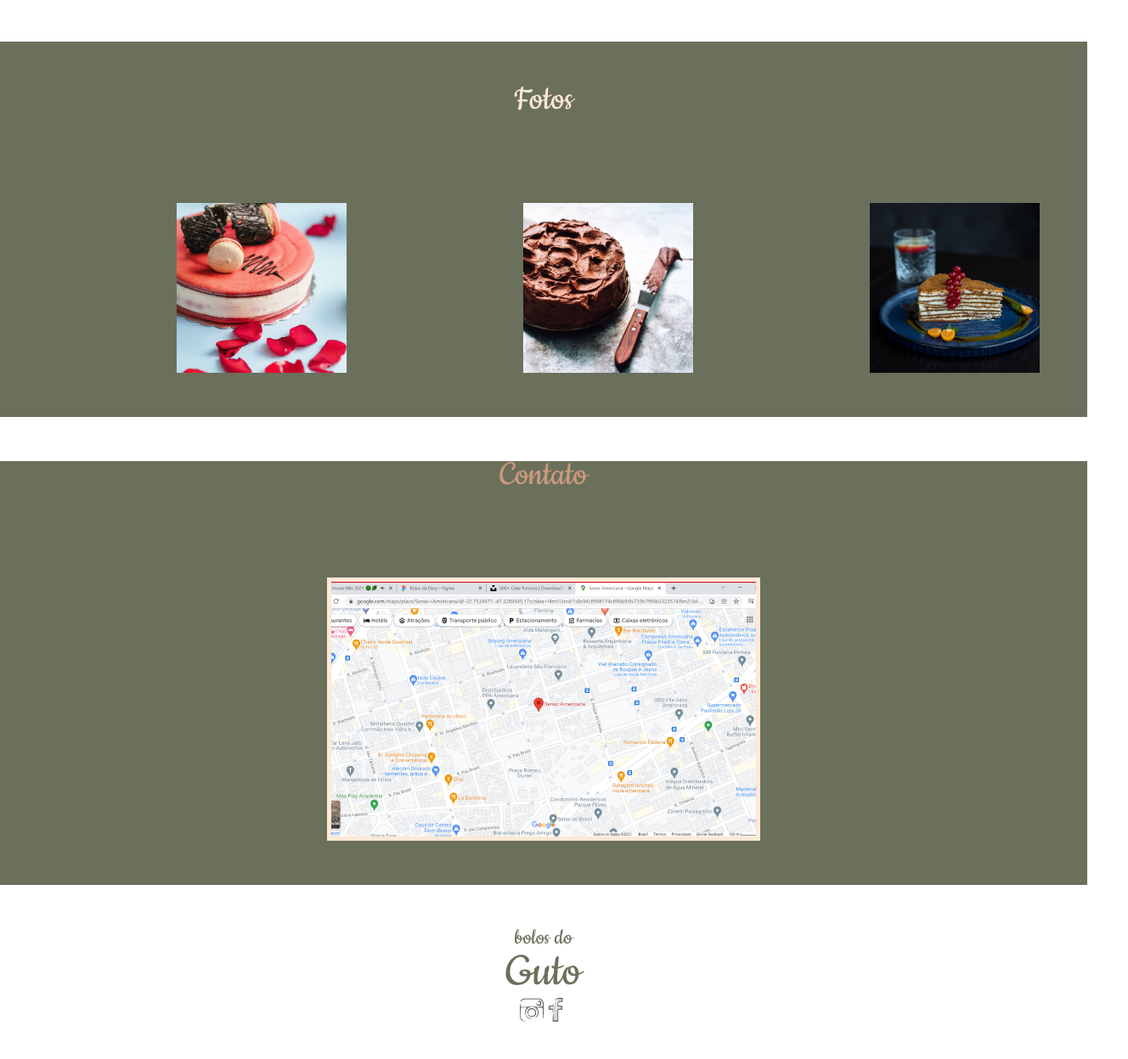
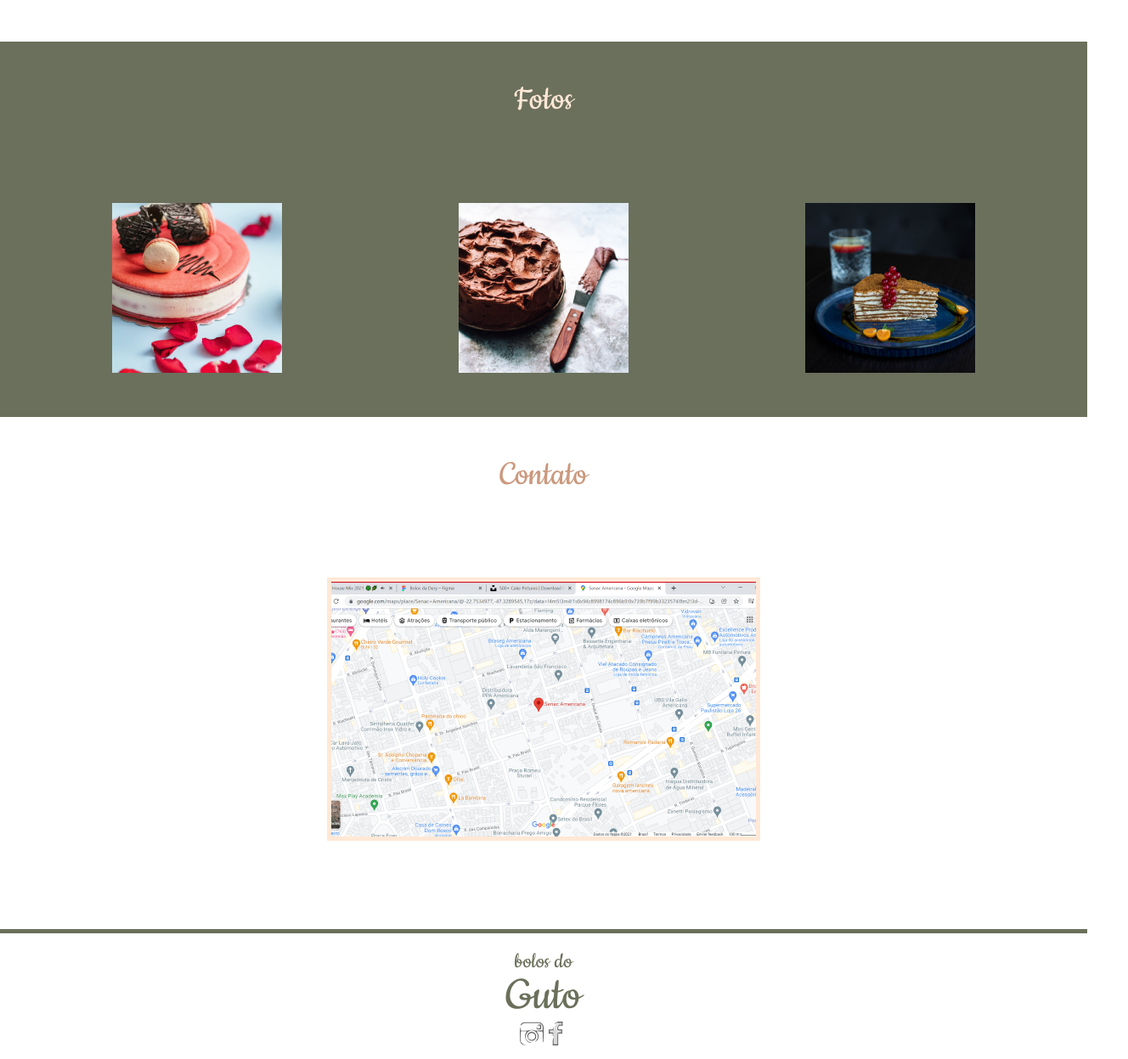
Before and after one commit to gustavo2606/lojaboloss, a plain HTML site: page index.html in a window 1280 px wide. Shown: the part 1114-2361 px from the top of the page at 85% size, 1328 px wide, since content can reach past the window. Before the commit the page ends 2317 px from the top, so only its background shows below. Drawn offline with Linux system fonts and the light colour scheme.

Commit message:
agora ireia adicionar o mapa do google maps e terminei os icones ja

```diff
--- a/estilo.css
+++ b/estilo.css
@@ -183,6 +183,7 @@ body {
 	padding-top: 20px;
 	padding-bottom: 20px;
 	text-align: center;
+	text-decoration: none;
 }
 
 .opcoes {
@@ -195,6 +196,10 @@ body {
 	text-decoration: none;
 	color: #FFE8D6;
 }
+.opcoes a{
+	color: #FFE8D6;
+}
+
 
 .imagembl {
 	width: 1440px;
@@ -277,7 +282,7 @@ body {
 
 .foto-bolos {
 	display: flex;
-	justify-content: space-evenly;
+	justify-content: center;
 	align-items: center;
 	margin-top: 52px;
 	margin-bottom: 52px;
@@ -297,6 +302,7 @@ body {
 	letter-spacing: 0%;
 	text-align: center;
 	color: #CB997E;
+	margin-bottom: 52px;
 }
 
 .mapa {
@@ -310,9 +316,8 @@ body {
 }
 
 .mapa-borda{
-   margin-top: 1px;
-   margin-bottom: 1px;
-   background-color: #6b705b;
+   border-bottom: 5px solid #6B705C;
+	margin-bottom: 23px;
 
 }
 
@@ -337,4 +342,5 @@ body {
 	display: flex;
 	justify-content: center;
 	align-items: center;
+	padding-bottom: 13px;
 }
--- a/index.html
+++ b/index.html
@@ -9,6 +9,9 @@
 </head>
 
 <body>
+
+
+
     <div class="perfil">
         <img src="imagens/icone.png" class="icone">
     </div>
@@ -17,7 +20,7 @@
         <p class="guto">Guto</P>
     </div>
     <div class="selecao">
-        <p class="opcoes"><a href="#">CARDÁPIO</a> - <a href="#">FOTOS</a> -<a href="#">CONTATO</a></p>
+        <p class="opcoes"><a href="#">CARDÁPIO</a> - <a href="#">FOTOS</a> - <a href="#">CONTATO</a></p>
     </div>
     <div class="imagem">
         <img src="imagens/banner.png " class="imagembl" alt="banner">
@@ -112,10 +115,15 @@
                     <p class="guto2">Guto</P>
                 </div>
                 <div class="icones">
-                    <img src="imagens/1829789_brand_instagram_logo_network_social_icon_1-removebg-preview.png"
+                    <a href="#">
+                         <img src="imagens/1829789_brand_instagram_logo_network_social_icon_1-removebg-preview.png"
                         class="iconess">
-                    <img src="imagens/1829822_brand_facebook_logo_network_social_icon_1-removebg-preview.png"
-                        class="iconess">
+                    </a>
+
+                    <a href="#">
+                        <img src="imagens/1829822_brand_facebook_logo_network_social_icon_1-removebg-preview.png"
+                       class="iconess">
+                   </a>
                 </div>
 
             </div>
```
